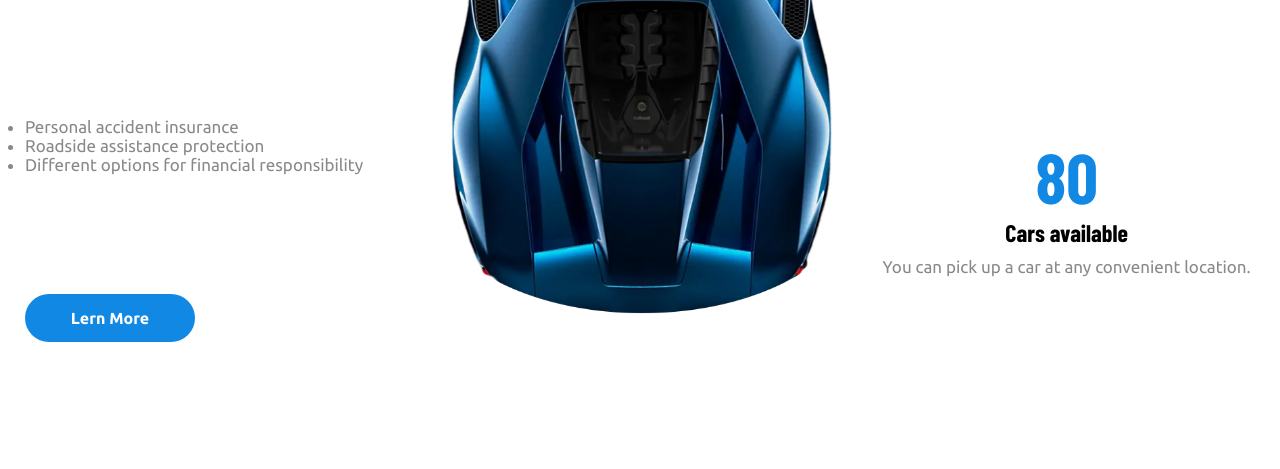
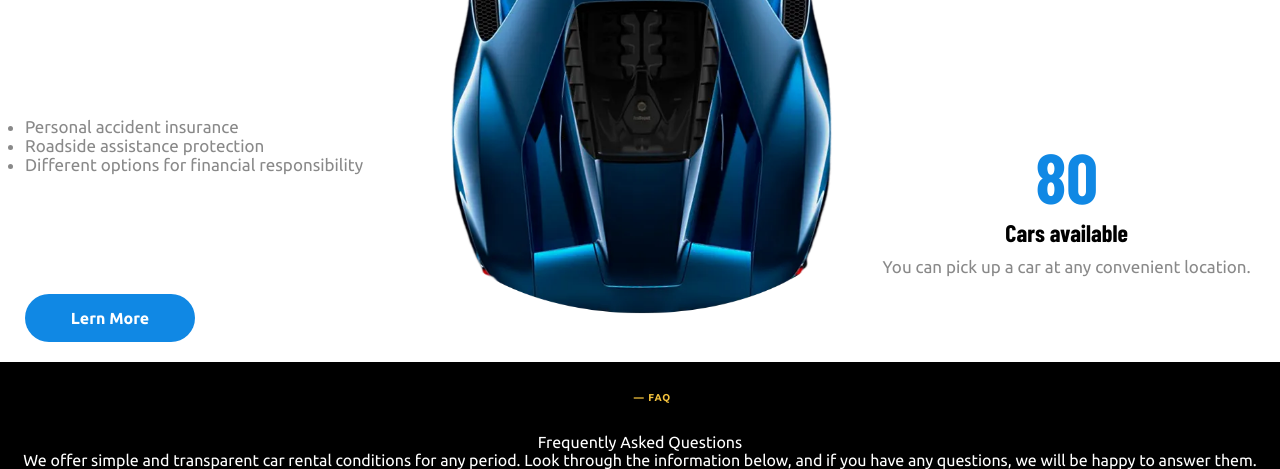
Before and after one commit to Viacheslav-Korniienko/656-html, a plain HTML site: page index.html in a window 1280 px wide. Shown: the part 617-1086 px from the top of the page. Before the commit the page ends 979 px from the top, so only its background shows below. Drawn offline with nearby package versions, Linux system fonts and the light colour scheme.

Commit message:
add faq section

```diff
--- /dev/null
+++ b/css/faq.css
@@ -0,0 +1,22 @@
+.faq {
+    background-color: black;
+    color: white;
+}
+
+.faq_header-top {
+    font-family: Ubuntu, sans-serif;
+font-size: 10px;
+font-weight: 700;
+letter-spacing: 0.1em;
+color: #f6c43d;
+margin-top: 30px;
+margin-bottom: 30px;
+margin-left: 25px;
+}
+
+.faq_header {
+    text-align: center;
+        display: flex;
+        flex-direction: column;
+        justify-content: space-around;
+}
--- a/css/index.css
+++ b/css/index.css
@@ -1,2 +1,3 @@
 @import "common.css";
 @import "car-rental.css";
+@import "faq.css"
--- a/index.html
+++ b/index.html
@@ -47,6 +47,15 @@
       </div>
     </div>
   </section>
+  <section class="faq">
+    <div class="faq_header">
+      <h2 class="faq_header-top">— FAQ</h2>
+      <p class="faq_header-head">Frequently Asked Questions</p>
+      <p class="faq_header-text">We offer simple and transparent car rental conditions for any period. Look through the information below, and if you have any questions, we will be happy to answer them.</p>
+    </div>
+    <div class="faq_content">
+    </div>
+  </section>
 </body>
 
 </html>
```
